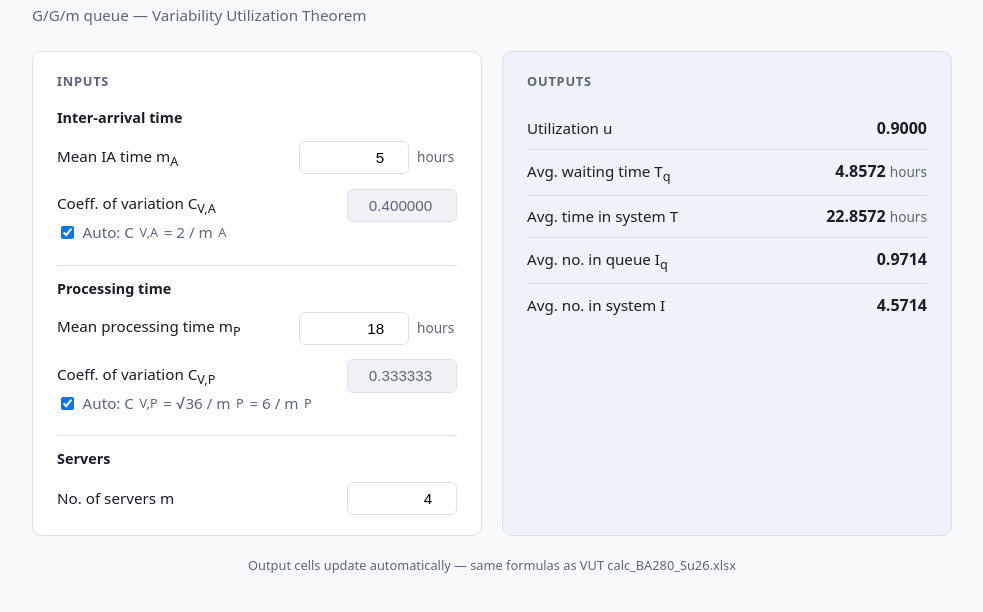
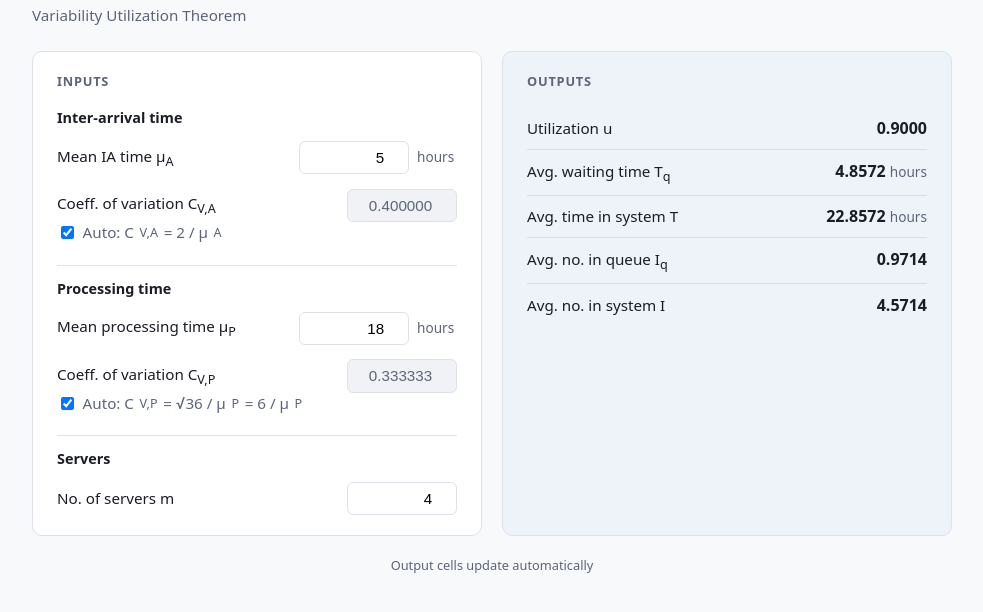
Before and after one commit to rohit5khanna/vut-calculator, a plain HTML site: page index.html in a window 1280 px wide. Shown: the part 70-682 px from the top of the page, without its empty margins (148-1131 px from the left). Drawn offline with Linux system fonts and the light colour scheme.

Commit message:
Side-by-side layout, remove validation, update labels

```diff
--- a/index.html
+++ b/index.html
@@ -198,7 +198,7 @@
   <div class="container">
     <header>
       <h1>VUT Calculator</h1>
-      <p>G/G/m queue — Variability Utilization Theorem</p>
+      <p>Variability Utilization Theorem</p>
     </header>
 
     <div class="panels">
@@ -208,7 +208,7 @@
       <div class="group-label">Inter-arrival time</div>
 
       <div class="field">
-        <label for="mA">Mean IA time m<sub>A</sub></label>
+        <label for="mA">Mean IA time μ<sub>A</sub></label>
         <div class="control">
           <input type="number" id="mA" value="5" step="any">
           <span class="unit">hours</span>
@@ -223,7 +223,7 @@
         <div class="auto-row">
           <label>
             <input type="checkbox" id="autoCva" checked>
-            Auto: C<sub>V,A</sub> = 2 / m<sub>A</sub>
+            Auto: C<sub>V,A</sub> = 2 / μ<sub>A</sub>
           </label>
         </div>
       </div>
@@ -231,7 +231,7 @@
       <div class="group-label">Processing time</div>
 
       <div class="field">
-        <label for="mP">Mean processing time m<sub>P</sub></label>
+        <label for="mP">Mean processing time μ<sub>P</sub></label>
         <div class="control">
           <input type="number" id="mP" value="18" step="any">
           <span class="unit">hours</span>
@@ -246,7 +246,7 @@
         <div class="auto-row">
           <label>
             <input type="checkbox" id="autoCvp" checked>
-            Auto: C<sub>V,P</sub> = √36 / m<sub>P</sub> = 6 / m<sub>P</sub>
+            Auto: C<sub>V,P</sub> = √36 / μ<sub>P</sub> = 6 / μ<sub>P</sub>
           </label>
         </div>
       </div>
@@ -287,7 +287,7 @@
     </section>
     </div>
 
-    <footer>Output cells update automatically — same formulas as VUT calc_BA280_Su26.xlsx</footer>
+    <footer>Output cells update automatically</footer>
   </div>
 
   <script>
```
